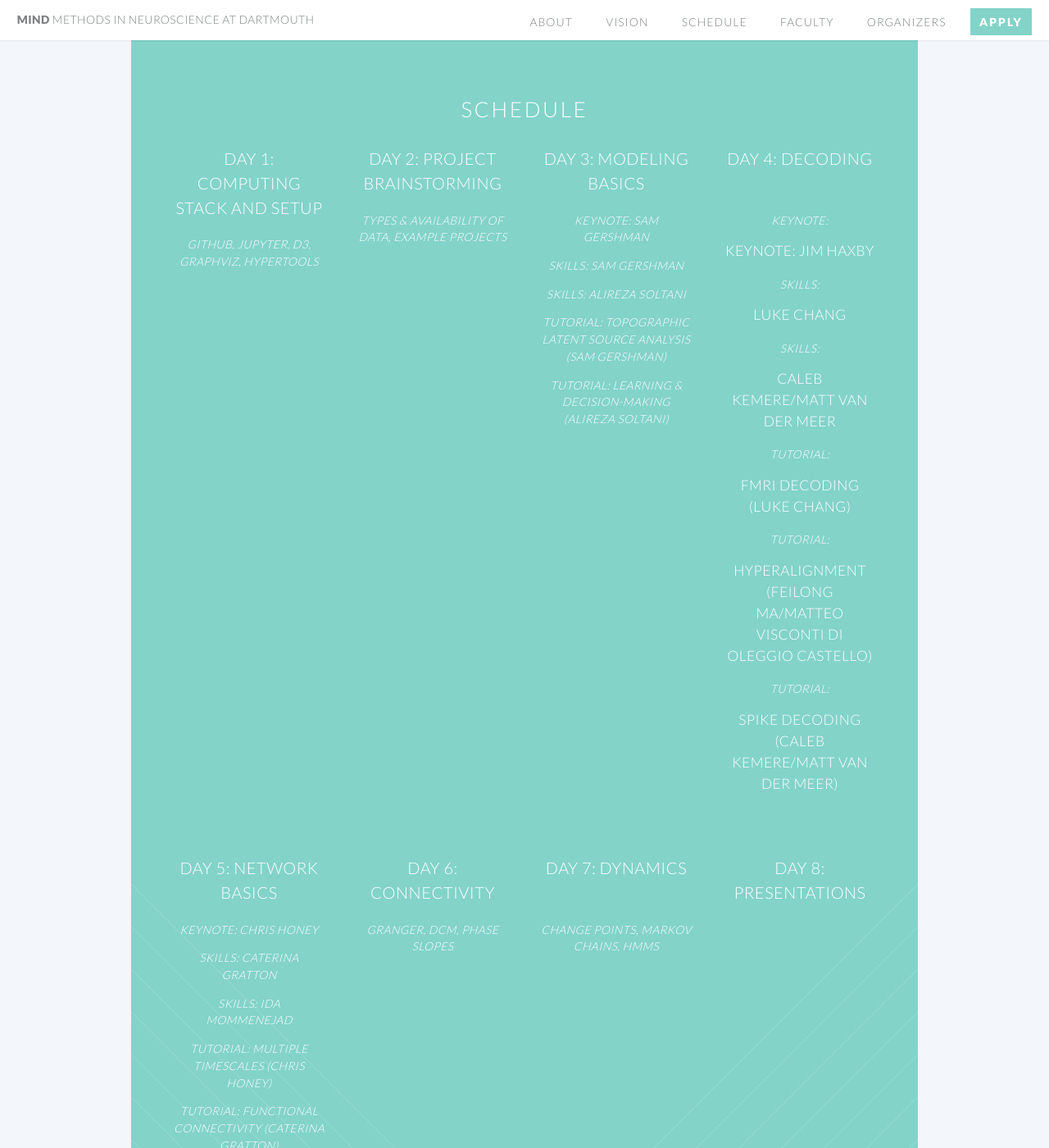
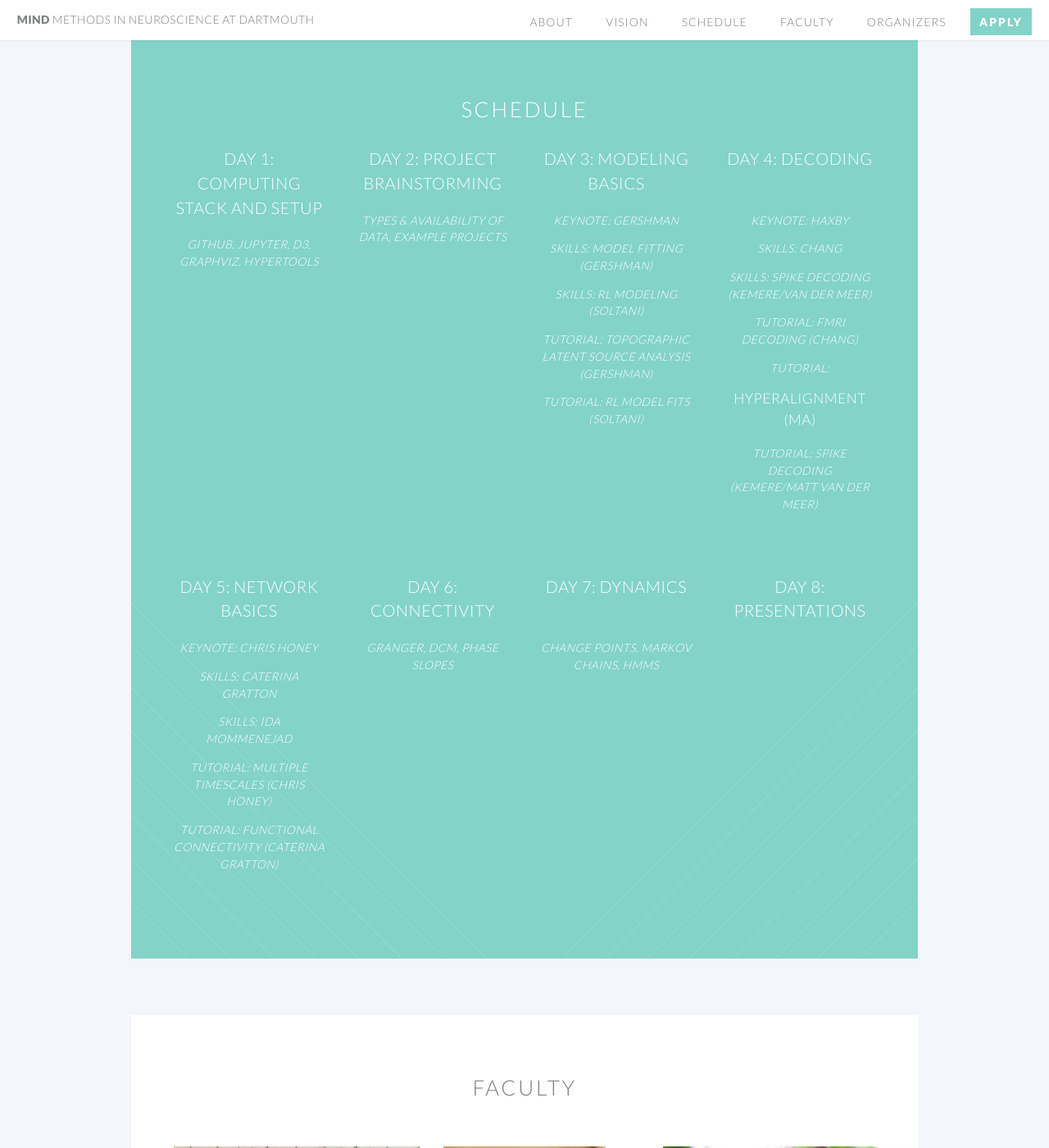
Before and after one commit to Summer-MIND/Summer-MIND.github.io, a Jekyll site: the page built from index.html, in a window 1280 px wide and 1400 px high, scrolled down 1435 px. Shown: the whole window at 82% size. Built offline with Jekyll 4.4.1, drawn with Linux system fonts in a browser that asks for light colours; comment, search, counter and statistics services are not loaded.

Commit message:
Minor cleanup on schedule

```diff
--- a/index.html
+++ b/index.html
@@ -79,11 +79,12 @@ layout: landing-page
 									<header>
 										<h3>Day 3: Modeling Basics</h3>
 										<ul>
-												<li><h4 class="topic"><a href="">Keynote: Sam Gershman</a></h5></li>
-												<li><h4 class="topic"><a href="">Skills: Sam Gershman</a></h5></li>
-												<li><h4 class="topic"><a href="">Skills: Alireza Soltani</a></h5></li>
-												<li><h4 class="topic"><a href="https://github.com/sjgershm/tlsa_matlab">Tutorial: Topographic Latent Source Analysis (Sam Gershman)</a></h4></li>
-												<li><h4 class="topic"><a href="https://github.com/Summer-MIND/mind_2017/blob/master/Tutorials/decision_learning/MIND%20summer%20school-Soltani%20Lab.ipynb">Tutorial: Learning & Decision-Making (Alireza Soltani)</a></h4></li>
+												<li><h4 class="topic"><a href="">Keynote: Gershman</a></h4></li>
+												<li><h4 class="topic"><a href="">Skills:
+												Model fitting (Gershman)</a></h4></li>
+												<li><h4 class="topic"><a href="">Skills: RL modeling (Soltani)</a></h4></li>
+												<li><h4 class="topic"><a href="https://github.com/sjgershm/tlsa_matlab">Tutorial: Topographic Latent Source Analysis (Gershman)</a></h4></li>
+												<li><h4 class="topic"><a href="https://github.com/Summer-MIND/mind_2017/blob/master/Tutorials/decision_learning/MIND%20summer%20school-Soltani%20Lab.ipynb">Tutorial: RL model fits (Soltani)</a></h4></li>
 										</ul>
 									</header>
 								</section>
@@ -93,12 +94,12 @@ layout: landing-page
 									<header>
 										<h3>Day 4: Decoding<br><br></h3>
 										<ul>
-												<li><h4 class="topic"><a href="">Keynote:</h4><h4><a href="">Keynote: Jim Haxby</a></h4></li>
-												<li><h4 class="topic"><a href="">Skills:</h4><h4>Luke Chang</a></h4></li>
-												<li><h4 class="topic"><a href="">Skills:</h4><h4>Caleb Kemere/Matt van der Meer</a></h4></li>
-												<li><h4 class="topic"><a href="https://github.com/Summer-MIND/mind_2017/blob/master/Tutorials/Decoding/Chang_Decoding.ipynb">Tutorial:</h4><h4>fMRI Decoding (Luke Chang)</a></h4></li>
-												<li><h4 class="topic"><a href="https://github.com/Summer-MIND/mind_2017/blob/master/Tutorials/hyperalignment/hyperalignment_tutorial.ipynb">Tutorial:</h4><h4>Hyperalignment (Feilong Ma/Matteo Visconti di Oleggio Castello)</a></h4></li>
-												<li><h4 class="topic"><a href="https://github.com/Summer-MIND/mind_2017/tree/master/Tutorials/SpikeDecoding">Tutorial:</h4><h4>Spike Decoding (Caleb Kemere/Matt van der Meer)</a></h4></li>
+												<li><h4 class="topic"><a href="">Keynote: Haxby</a></h4></li>
+												<li><h4 class="topic"><a href="">Skills: Chang</a></h4></li>
+												<li><h4 class="topic"><a href="">Skills: Spike decoding (Kemere/van der Meer)</a></h4></li>
+												<li><h4 class="topic"><a href="https://github.com/Summer-MIND/mind_2017/blob/master/Tutorials/Decoding/Chang_Decoding.ipynb">Tutorial: fMRI Decoding (Chang)</a></h4></li>
+												<li><h4 class="topic"><a href="https://github.com/Summer-MIND/mind_2017/blob/master/Tutorials/hyperalignment/hyperalignment_tutorial.ipynb">Tutorial:</h4><h4>Hyperalignment (Ma)</a></h4></li>
+												<li><h4 class="topic"><a href="https://github.com/Summer-MIND/mind_2017/tree/master/Tutorials/SpikeDecoding">Tutorial: Spike Decoding (Kemere/Matt van der Meer)</a></h4></li>
 										</ul>
 									</header>
 								</section>
```
